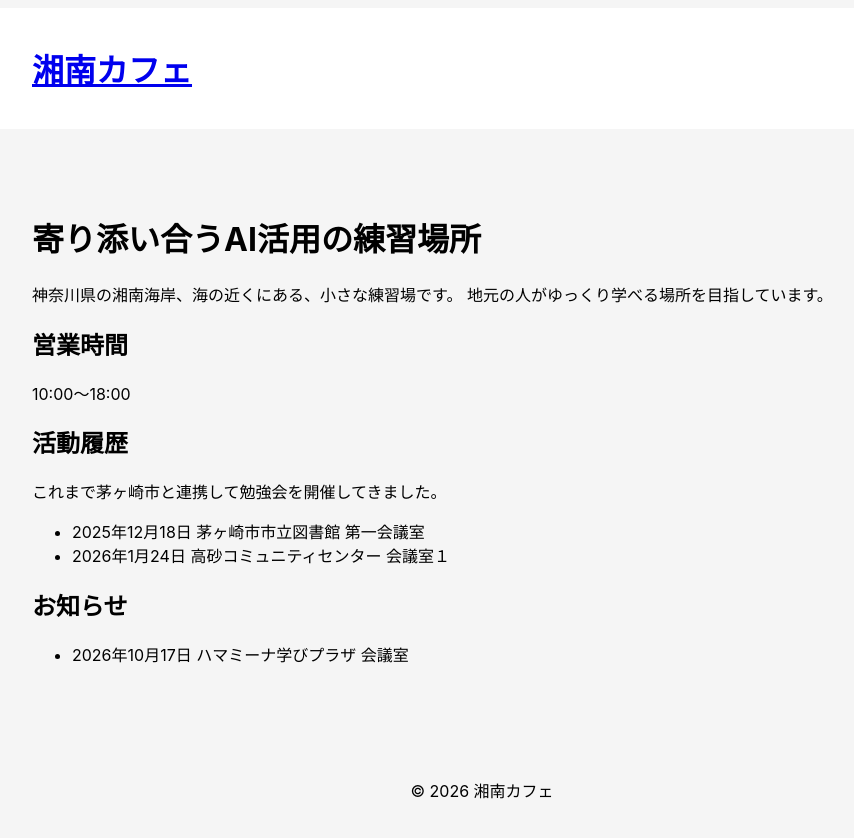
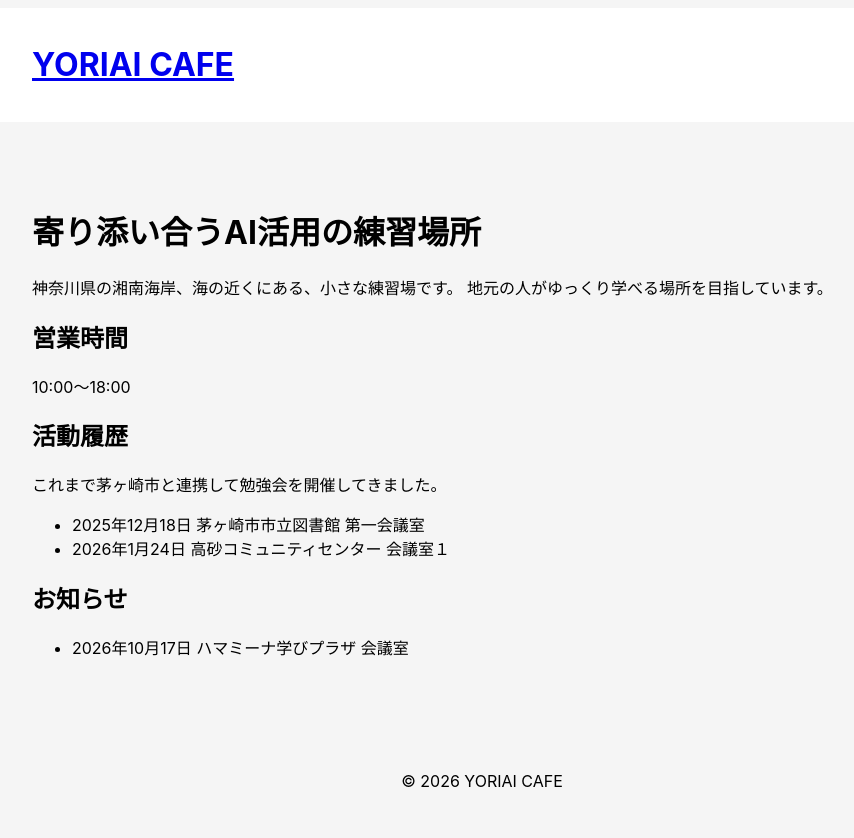
Before and after one commit to yo-ri-ai/yo-ri-ai.github.io, an Eleventy site: page src/index.md in a window 1280 px wide. Shown: the whole page, without its empty margins (158-1012 px from the left). Built offline with nearby package versions, Linux system fonts and the light colour scheme; Eleventy itself is replaced by a stand-in of ours; files that its build step writes are made by us from their sources.

Commit message:
Change cafe name from 湘南カフェ to YORIAI CAFE

```diff
--- a/src/_layouts/base.njk
+++ b/src/_layouts/base.njk
@@ -3,20 +3,20 @@
 <head>
   <meta charset="UTF-8">
   <meta name="viewport" content="width=device-width, initial-scale=1.0">
-  <title>{{ title or "湘南カフェ" }}</title>
+  <title>{{ title or "YORIAI CAFE" }}</title>
   <link rel="stylesheet" href="/css/style.css">
 </head>
 <body>
   <header>
     <div class="container">
-      <h1><a href="/">湘南カフェ</a></h1>
+      <h1><a href="/">YORIAI CAFE</a></h1>
     </div>
   </header>
   <main>
     {{ content | safe }}
   </main>
   <footer>
-    <p>&copy; 2026 湘南カフェ</p>
+    <p>&copy; 2026 YORIAI CAFE</p>
   </footer>
 </body>
 </html>
```
